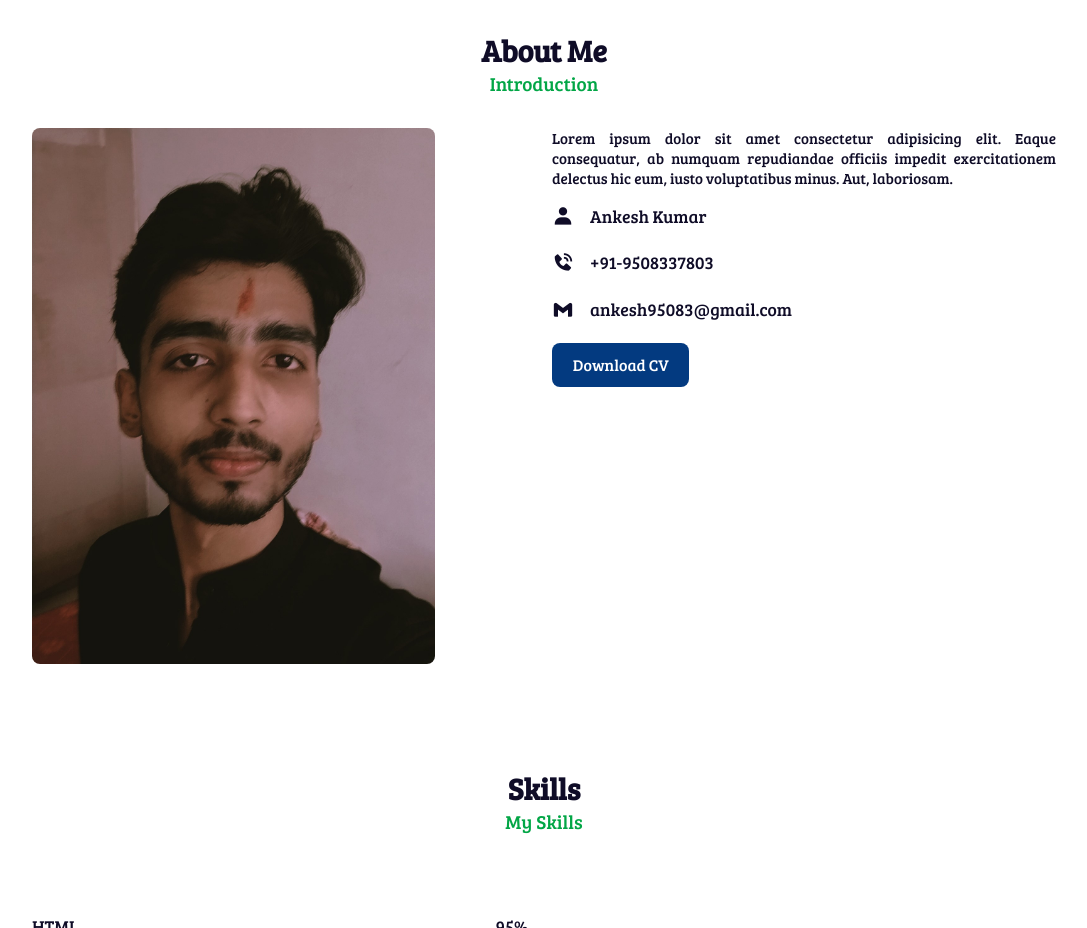
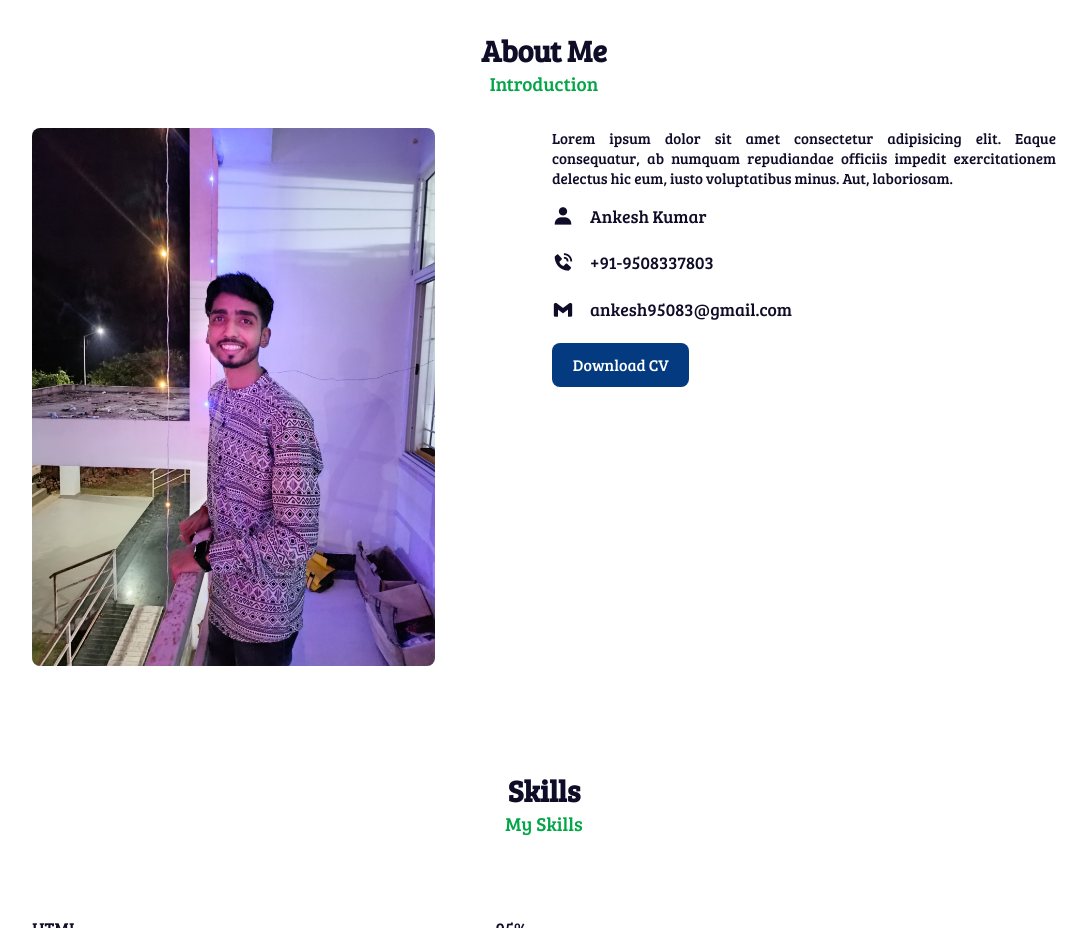
Before and after one commit to Ankesh-erek/MyJS---Portfolio, a plain HTML site: page index.html in a window 1280 px wide. Shown: the part 820-1748 px from the top of the page, without its empty margins (96-1183 px from the left). Drawn offline with nearby package versions, Linux system fonts and the light colour scheme; a web font is replaced by a local one.

Commit message:
Update index.html

```diff
--- a/index.html
+++ b/index.html
@@ -49,7 +49,7 @@
         </div>
         <div class="about-container">
             <div class="about-img">
-                <img class="hero" src="MyPhoto.png" alt="">
+                <img class="hero" src="IMG-20231113-WA0049.jpg" alt="">
             </div>
             <div class="about-text">
                 <p>Lorem ipsum dolor sit amet consectetur adipisicing elit. Eaque consequatur, ab numquam repudiandae officiis impedit exercitationem delectus hic eum, iusto voluptatibus minus. Aut, laboriosam.</p>
```
